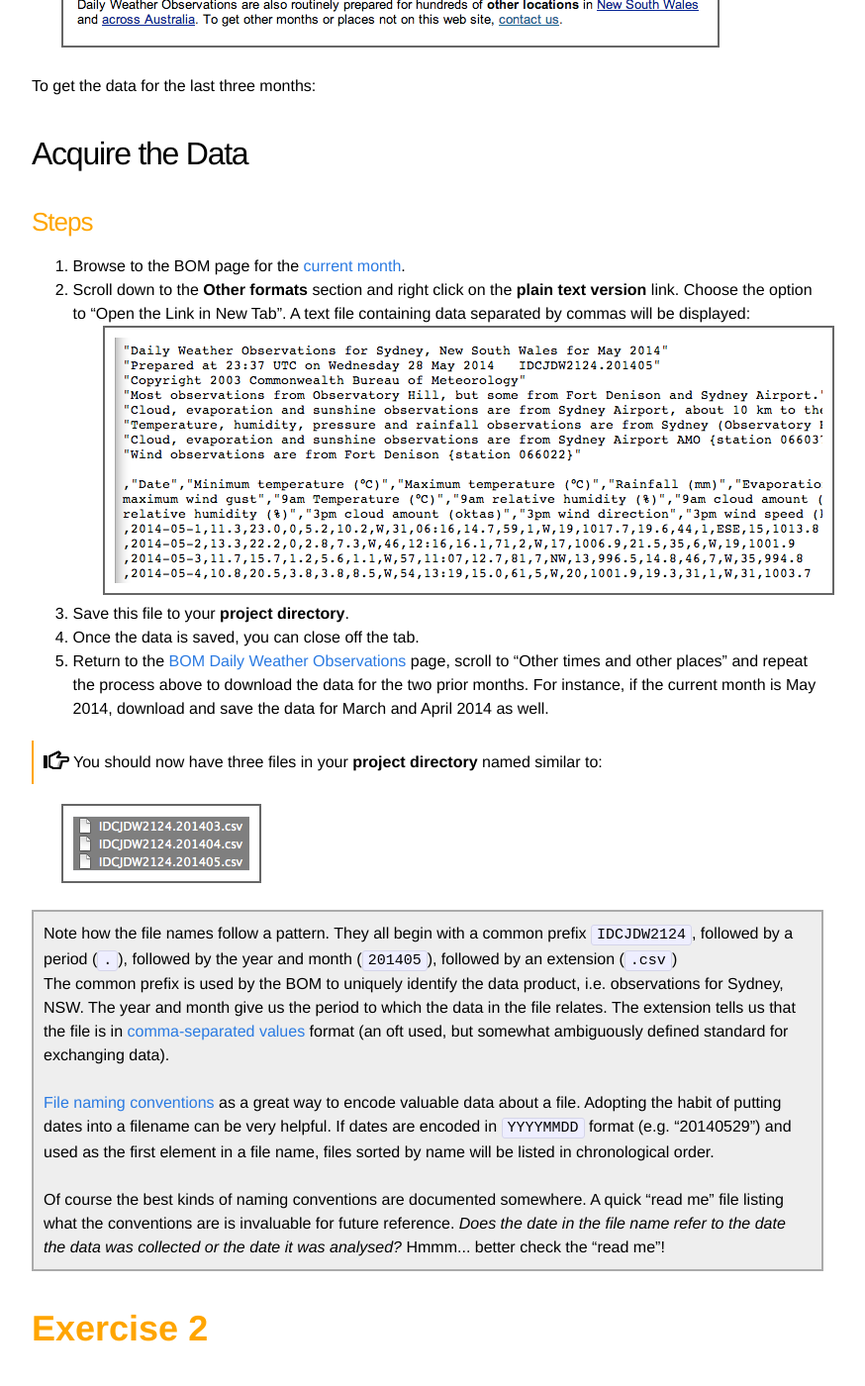
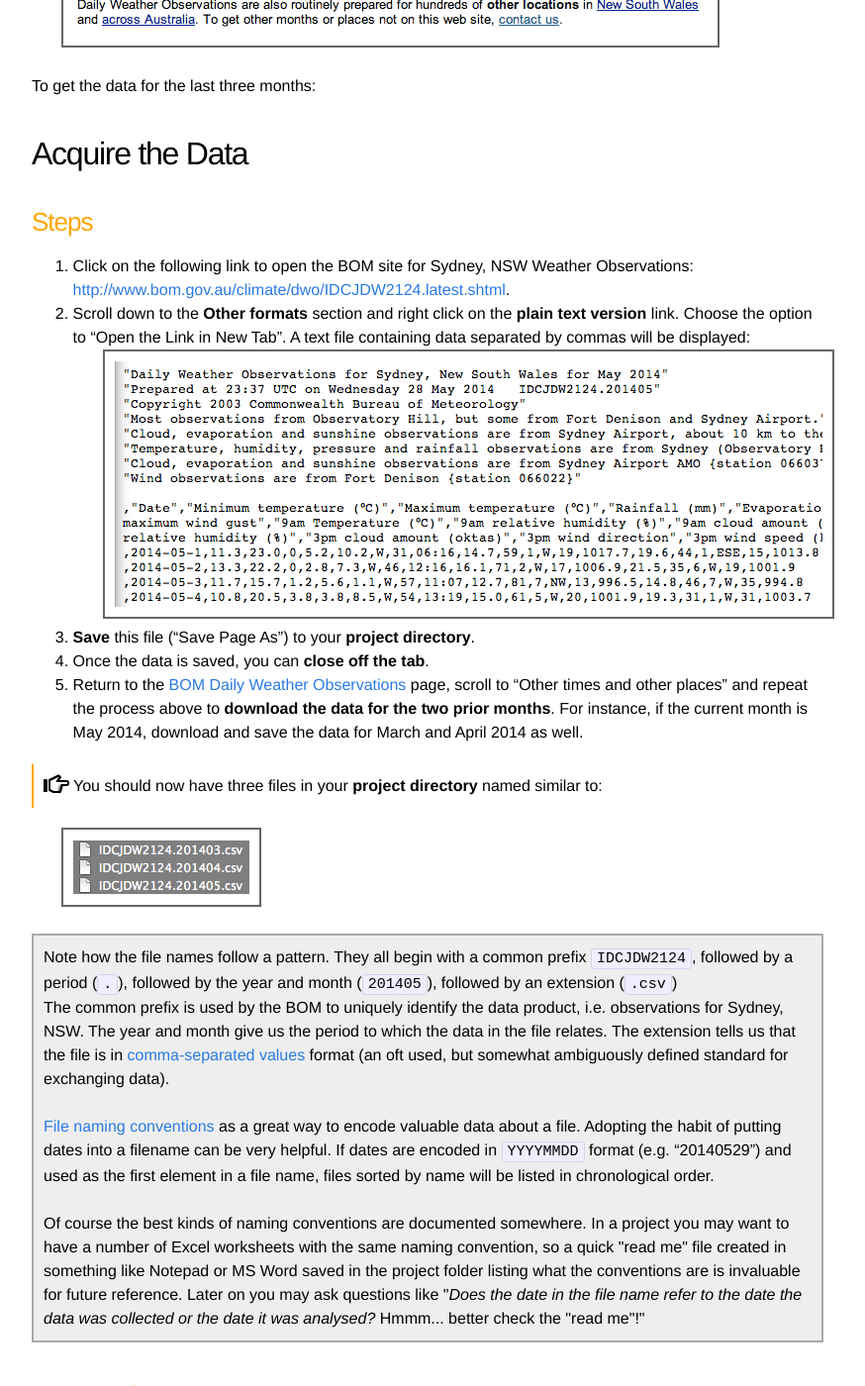
Before and after one commit to IntersectAustralia/excel-fu, a Jekyll site: the page built from module-1/index.markdown, in a window 1280 px wide and 1400 px high, scrolled down 2999 px. Shown: the whole window at 99% size, without its empty margins (208-1082 px from the left). Built offline with Jekyll 4.4.1, drawn with Linux system fonts in a browser that asks for light colours; some of the changed text lies outside the part shown.

Commit message:
more feedback for module 1

````diff
--- a/module-1/index.markdown
+++ b/module-1/index.markdown
@@ -4,7 +4,7 @@
 ---
 
 <div class="objective">
-Learning Objective: Importing data into Excel in a workable format
+Learning Objective: To import data into Excel, tidy and describe the data
 </div>
 
 ## Importing Weather Data
@@ -63,17 +63,17 @@
 
 ### Steps
 
-1. Browse to the BOM page for the [current month](http://www.bom.gov.au/climate/dwo/IDCJDW2124.latest.shtml).
+1. Click on the following link to open the BOM site for Sydney, NSW Weather Observations: [http://www.bom.gov.au/climate/dwo/IDCJDW2124.latest.shtml](http://www.bom.gov.au/climate/dwo/IDCJDW2124.latest.shtml).
 
 2. Scroll down to the **Other formats** section and right click on the **plain text version** link. Choose the option to "Open the Link in New Tab".  A text file containing data separated by commas will be displayed:
 
     ![CSV data](04.png)
 
-3. Save this file to your **project directory**.
+3. **Save** this file ("Save Page As") to your **project directory**.
 
-4. Once the data is saved, you can close off the tab.
+4. Once the data is saved, you can **close off the tab**.
 
-5. Return to the [BOM Daily Weather Observations](http://www.bom.gov.au/climate/dwo/IDCJDW2124.latest.shtml) page, scroll to "Other times and other places" and repeat the process above to download the data for the two prior months. For instance, if the current month is May 2014, download and save the data for March and April 2014 as well.
+5. Return to the [BOM Daily Weather Observations](http://www.bom.gov.au/climate/dwo/IDCJDW2124.latest.shtml) page, scroll to "Other times and other places" and repeat the process above to **download the data for the two prior months**. For instance, if the current month is May 2014, download and save the data for March and April 2014 as well.
 
 <div class="note">
 You should now have three files in your <b>project directory</b> named similar to:
@@ -88,7 +88,9 @@
 <br/>
 <p><a href="http://www.recordsmanagement.ed.ac.uk/InfoStaff/RMstaff/RMprojects/PP/FileNameRules/Rules.htm">File naming conventions</a> as a great way to encode valuable data about a file. Adopting the habit of putting dates into a filename can be very helpful. If dates are encoded in <code>YYYYMMDD</code> format (e.g. “20140529”) and used as the first element in a file name, files sorted by name will be listed in chronological order.</p>
 <br/>
-<p>Of course the best kinds of naming conventions are documented somewhere. A quick “read me” file listing what the conventions are is invaluable for future reference. <em>Does the date in the file name refer to the date the data was collected or the date it was analysed?</em> Hmmm... better check the “read me”!</p>
+<p>Of course the best kinds of naming conventions are documented somewhere.
+In a project you may want to have a number of Excel worksheets with the same naming convention, so a quick "read me" file created in something like Notepad or MS Word saved in the project folder listing what the conventions are is invaluable for future reference.
+Later on you may ask questions like "<em>Does the date in the file name refer to the date the data was collected or the date it was analysed?</em> Hmmm... better check the "read me"!"</p>
 </div>
 
 # Exercise 2
@@ -99,11 +101,11 @@
 Now we have our data, we can import it into Excel for analysis:
 
 1. Open **Microsoft Excel** with a new blank workbook.
-2. Save the workbook in your *project directory* as "BOMDailyData.xlsx".
-3. Rename the first worksheet "Raw".
-4. Delete any other worksheets (e.g "Sheet1", "Sheet2") if they exist.
+2. **Save the workbook** in your *project directory* as "BOMDailyData.xlsx".
+3. **Rename** the first worksheet "Raw".
+4. **Delete any other worksheets** (e.g "Sheet1", "Sheet2") if they exist.
 
-5. Select the "Text" option from the "External Data Sources" section of the "Data" ribbon:
+5. **Select the "Text"** option from (on a Mac) the **"External Data Sources"** section of the "Data" ribbon or (on a PC) from the **Data menu** select **"From Text"**:
 
     ![Data Ribbon - From Text](06.png)
 
@@ -117,17 +119,19 @@
 
     ![Comma delimiter](08.png)
 
-10. The next dialog box will ask you where the data should be placed. Choose the first cell of the current sheet by selecting the "Existing sheet" option and entering ```=$A$1``` into the text box. Click the ```OK``` button:
+10. The next dialog box will ask you where the data should be placed. You want the data to start in the first cell of the current sheet, so select the "Existing sheet" option and entering ```=$A$1``` into the text box.
 
     ![Select destination](09.png)
+
+11. Click the ```OK``` button:
 
 The data will be imported into the "Raw" worksheet:
 
 ![Imported data](10.png)
 
-Now repeat the import process for the remaining two files, leaving the newest of the files until last.
+12. You will now repeat the import process for the remaining two files, leaving the newest of the files until last.
 
-In each case, before repeating the import process, select the cell in ```Column A``` of the first completely blank line. That way, your newly imported data will be inserted immediately after the previously imported data. In this case the correct cell is ```A42```:
+In each case, before repeating the import process, select the cell in ```Column A``` of the first completely blank line. That way, your newly imported data will be inserted immediately after the previously imported data. In this example the next free cell is ```A42```:
 
 ![First blank cell](11.png)
 
@@ -167,18 +171,21 @@
 
 To copy the worksheet:
 
-1. Select "Move or Copy Sheet" from the  "Edit" menu.
+1. Select **"Move or Copy Sheet"** from (on a Mac) the  **"Edit"** menu or (on a PC) from the **"Home"** menu.
 
-2. In the dialog box that appears, ensure "BOMDailyData.xlsx" is selected under "To book". Ensure "(move to end)" is selected under "Before sheet". And finally ensure that "Create a copy" is checked. Once these settings are made, click the ```OK``` button:
+2. In the dialog box that appears, ensure **"BOMDailyData.xlsx"** is selected under **"To book"**. Ensure **"(move to end)"** is **selected** under **"Before sheet"**. And finally ensure that **"Create a copy"** is **checked**.
+
 
     ![Move or Copy sheet](13.png)
 
-3. Rename the copied sheet "Processed".
+3. Once these settings are made, **click** the ```OK``` button:
 
-At this stage, we could [protect the "Raw" worksheet](http://office.microsoft.com/en-au/excel-help/password-protect-worksheet-or-workbook-elements-HP010078580.aspx), thereby preventing any accidental changes. This would be a wise move, particularly for data that's hard to re-import.
+3. **Rename** the copied sheet **"Processed"**.
+
+At this stage, we could [write protect the "Raw" worksheet](http://office.microsoft.com/en-au/excel-help/password-protect-worksheet-or-workbook-elements-HP010078580.aspx), thereby preventing any accidental changes. This would be a wise move, particularly for data that's hard to re-import.
 
 <div class="note">
-  You should now have a copy of your worksheet.
+  You should now have a copy of your worksheet in a tab called "Processed".
 </div>
 
 # Exercise 3
@@ -189,13 +196,14 @@
 
 Now that we have a copy of the worksheet, we can clean it up.
 
-1. Ensure the "Processed" worksheet is active.
+1. Ensure the **"Processed"** worksheet is active (**Hint:** Click on the tab "Processed").
 
-2. Select the whole of ```Column A``` and delete it. This will remove all our metadata.
+2. Select the whole of ```Column A``` and delete it. (**Hint:** Select the **Edit** menu and choose **Delete**). This will remove all our metadata. (Remember our metadata that describes the source of the dataset is maintained in this case in the "Raw" worksheet.)
 
-3. Now remove the blank lines at the top, so the column headers appear in the first row:
+3. Now **remove the blank lines at the top**, so the column headers appear in the first row:
 
     ![Remove column headers](14.png)
+
 
 4. Now **scroll down** the page and **remove the blanks and redundant header**:
 
````
Also changed, not shown: other parts of module-1/index.markdown (+1 -1 lines).
